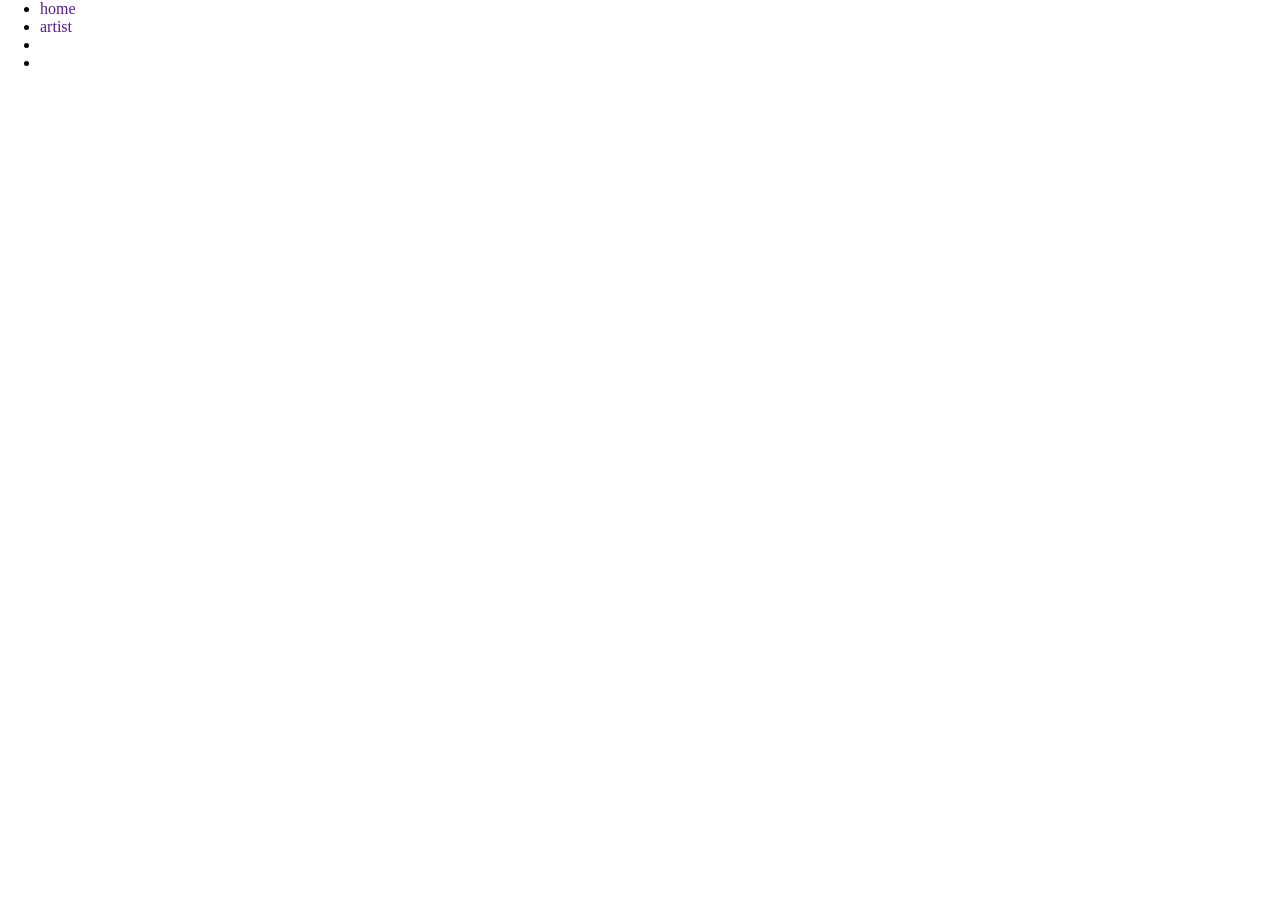
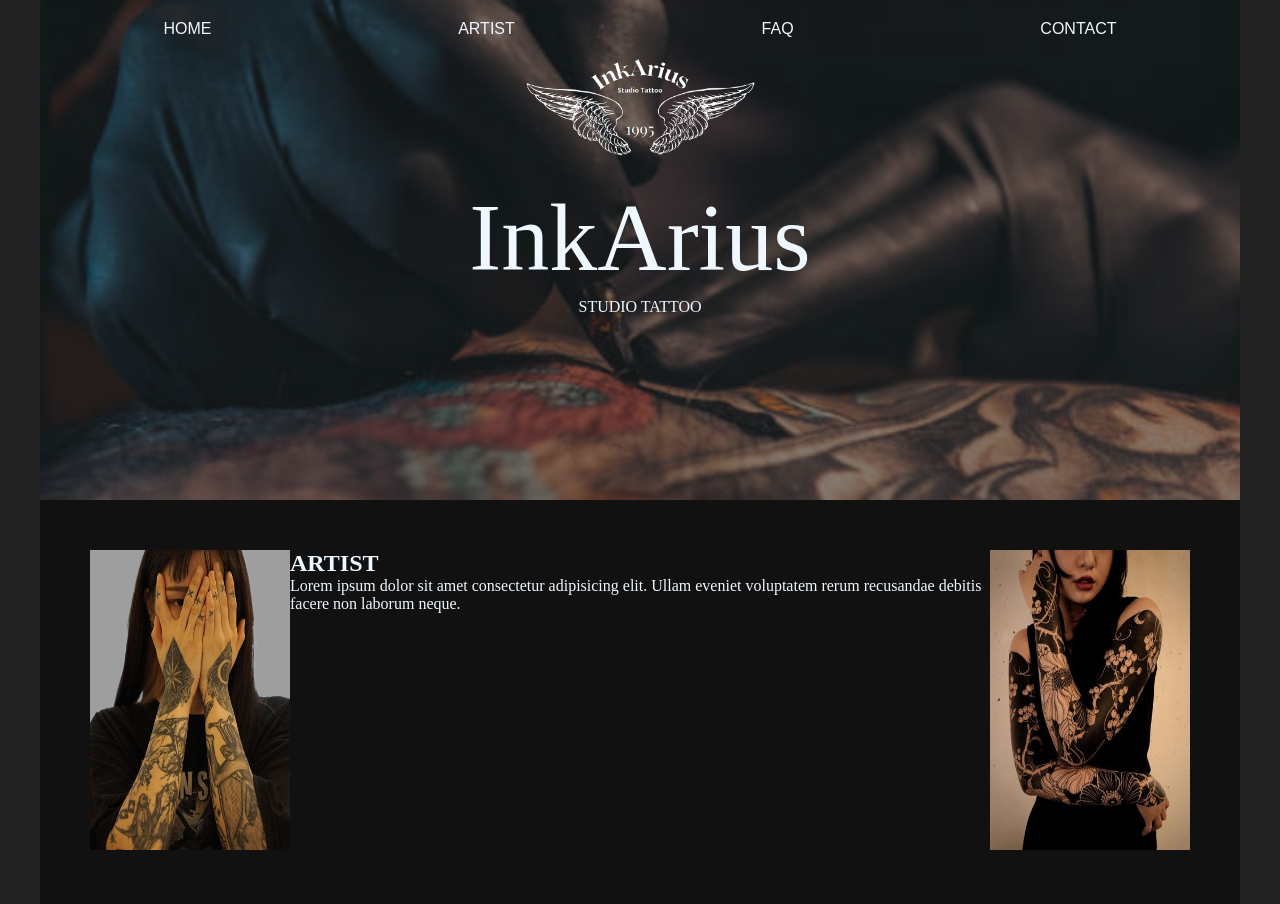
Before and after one commit to Taysma/First-project, a plain HTML site: page index.html in a window 1280 px wide. Before the commit the page ends 800 px from the top, so only its background shows below. Drawn offline with Linux system fonts and the light colour scheme.

Commit message:
Header done on desketop and 1 section on going

```diff
--- a/css/style.css
+++ b/css/style.css
@@ -1,12 +1,75 @@
 /*Base*/
 
-*{
+* {
     margin: 0 auto;
+    padding: 0;
+}
+
+ a {
     text-decoration: none;
+ }
+
+.row-limit-size {
+    max-width: 1200px;
+    width: 100%;
+    margin: 0 auto;
+}
+
+.text-white {
+    color: aliceblue;
+}
+
+.uppercase {
+    text-transform: uppercase;
+}
+
+.display-flex {
+    display: flex;
+}
+
+body {
+    background-color: #222;
 }
 
 /*Header*/
 
+.bg-header {
+    height: 500px;
+    background: url(../img/img-bg-header.png) center center / cover no-repeat;
+}
+
+nav#main-menu > ul {
+    list-style-type: none;
+}
+
+nav#main-menu > ul > li  {
+    margin-top: 20px;
+    font-family: Arial, Helvetica, sans-serif;
+}
+
+#logo {
+    padding: 20px;
+    align-self: center;
+}
+
+#title-h1 {
+    flex-direction: column;
+}
+
+h1 {
+    font-weight: 400;
+    font-size: 96px;
+    line-height: 120px;
+}
+
+
 /*Container*/
+.section-1-container {
+    padding: 50px;
+    display: flex;
+    background-color: #111;
+}
 
 /*Footer*/
+
+/*TEXTE*/
--- a/index.html
+++ b/index.html
@@ -11,24 +11,47 @@
 </head>
 
 <body>
-    <header>
-        <div id="logo"></div>
-        <nav>
-            <ul>
-                <li><a href="">home</a></li>
-                <li><a href="">artist</a></li>
-                <li><a href=""></a></li>
-                <li><a href=""></a></li>
-            </ul>
-        </nav>
+    <header id="home">
+        <div class="row-limit-size bg-header">
+            <nav id="main-menu" class="text-white uppercase">
+                <ul class="display-flex">
+                    <li><a href="#home"></a>home</li>
+                    <li><a href="#artist"></a>artist</li>
+                    <li><a href="#faq"></a>faq</li>
+                    <li><a href="#contact"></a>contact</li>
+                </ul>
+                <figure id="logo" class="display-flex">
+                    <img src="../First-project/img/logo/logo-white-removebg.png" alt="InkArius studio tattoo"
+                        height="100px">
+                </figure>
+            </nav>
+            <div id="title-h1" class="text-white display-flex">
+                <h1>InkArius</h1>
+                <p class="uppercase">studio tattoo</p>
+            </div>
+        </div>
     </header>
-
-    <section></section>
-    <section></section>
-    <section></section>
-    <section></section>
-    <section></section>
-
+    <section id="section-1" class="row-limit-size">
+        <div class="section-1-container text-white">
+            <figure>
+                <img src="../First-project/img/artists/artist1.png" alt="artist 1" height="300px" width="200px">
+            </figure>
+            <div>
+                <h2 class="uppercase">artist</h2>
+                <p>Lorem ipsum dolor sit amet consectetur adipisicing elit. Ullam eveniet voluptatem rerum      recusandae debitis facere non laborum neque. </p>
+            </div>
+            <figure>
+                <img src="../First-project/img/artists/artist2.jpg" alt="artist 2" height="300px" width="200px">
+            </figure>
+        </div>
+    </section>
+    <section id="section-3-slider" class="row-limit-size">
+    </section>
+    <section id="section-4 faq" class="row-limit-size">
+    </section>
+    <section id="section-5 contact" class="row-limit-size">
+    </section>
+    <footer class="row-limit-size"></footer>
     <script src="./js/script.js"></script>
 </body>
 
```
Also changed, not shown: img/artists/artist1.png (added), img/artists/artist2.jpg (added), img/img-bg-header.png (added), img/logo/logo-removebg.png (renamed from img/logo-removebg.png), img/logo/logo-white-removebg.png (renamed from img/logo-white-removebg.png), img/logo/logo-white.png (renamed from img/logo-white.png), img/logo/logo.png (renamed from img/logo.png), img/slide/1.jpg (added), img/slide/2.jpg (added), img/slide/3.jpg (added), img/slide/4.jpg (added), img/slide/5.jpg (added), img/slide/6.jpg (added).
